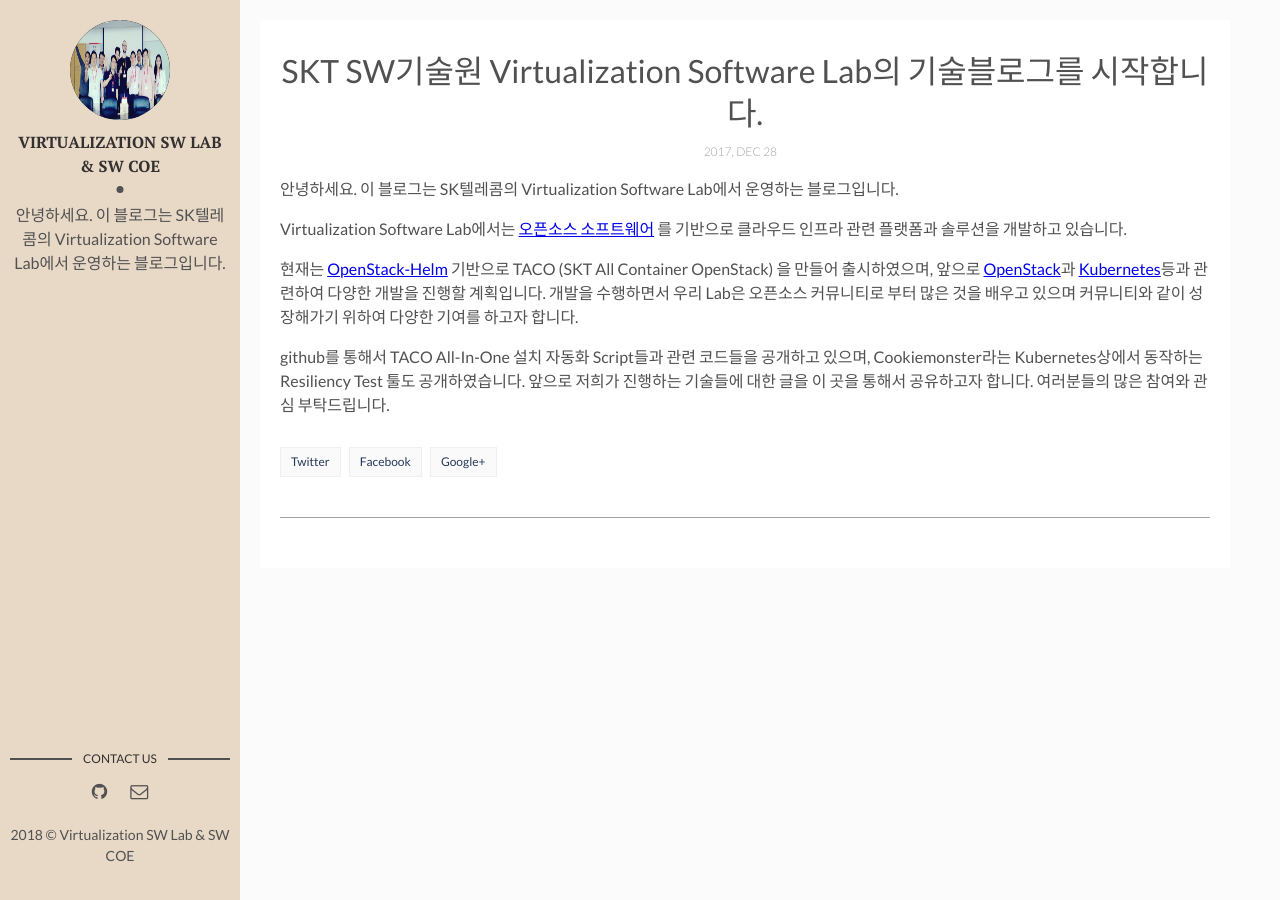
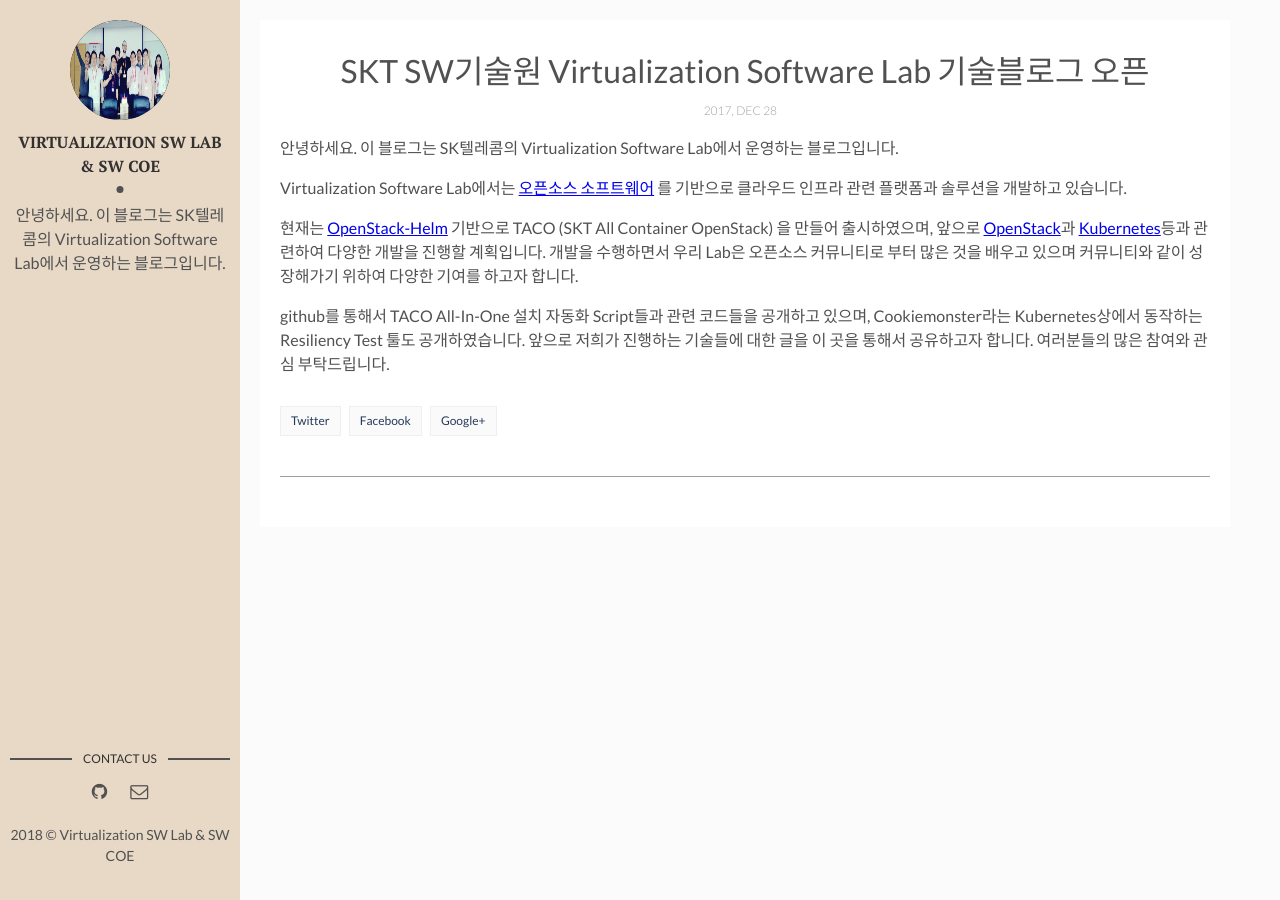
Before and after one commit to sktelecom-oslab/Virtualization-Software-Lab, a Jekyll site: the page built from _posts/2017-12-28-intro.md, in a window 1280 px wide. Built offline with Jekyll 4.4.1, drawn with Linux system fonts in a browser that asks for light colours; our own code applies the rules of GitHub Pages for plain Markdown files.

Commit message:
Update 2017-12-28-intro.md

```diff
--- a/_posts/2017-12-28-intro.md
+++ b/_posts/2017-12-28-intro.md
@@ -1,5 +1,5 @@
 ---
-title: SKT SW기술원 Virtualization Software Lab의 기술블로그를 시작합니다.
+title: SKT SW기술원 Virtualization Software Lab 기술블로그 오픈
 author: 안재석
 author-email: jay.ahn@sk.com
 description: Virtualization Software Lab에서 기술 블로그를 오픈합니다.
```
